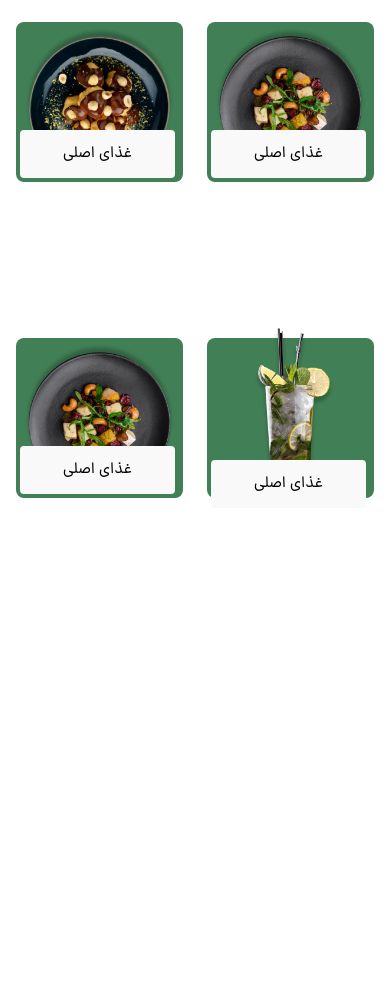
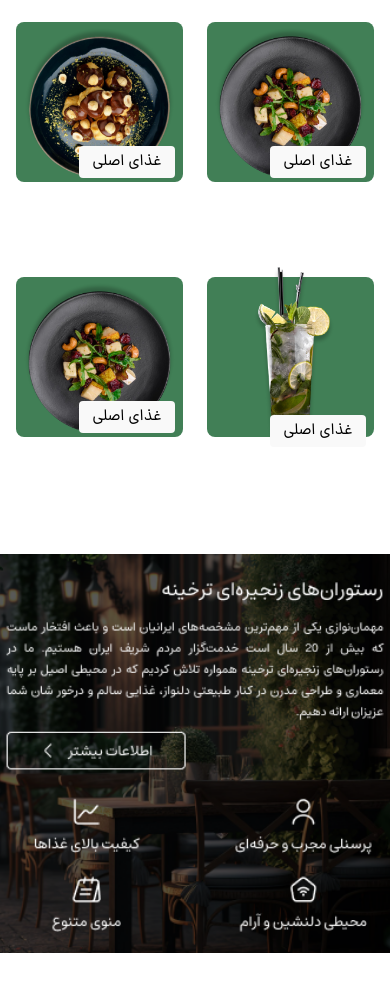
Before and after one commit to Amir-Sharafi-86/Tarkhine-Food, a website: page public/index.html in a window 390 px wide. Shown: the part 560-1552 px from the top of the page. Before the commit the page ends 1070 px from the top, so only its background shows below. Drawn offline with Linux system fonts and the light colour scheme; files whose address does not match are found by name.

Commit message:
add a section iframe && responsive

```diff
--- a/public/index.html
+++ b/public/index.html
@@ -51,7 +51,7 @@
 </header>
 <!-- Navigation Menu (hide) -->
 <div class="hidden bg-natural"  id="menu">
-  <ul class="text-black text-[20px] flex gap-x-2 lg:gap-x-6 whitespace-nowrap items-center flex-col py-2.5 ">
+  <ul class="text-black text-[20px] flex gap-x-2 lg:gap-x-6 whitespace-nowrap items-center flex-col py-2.5 mb-[1rem] ">
     <li><a href="" class="text-black text-2xl font-DanaDemibold active::text-white transition-colors">صفحه اصلی</a></li>
     <li><a href="" class=" active::text-white transition-colors">اعطای نمایندگی</a></li>
     <li><a href="" class=" active::text-white transition-colors">درباره ما</a></li>
@@ -61,8 +61,8 @@
 <!-- === Main === -->
 <main>
   <!-- Slider -->
-  <div class="w-full h-[336px]">
-    <img src="../imges/Slider.png" alt="slider" class="w-full h-full object-cover">
+  <div class="w-full">
+    <img src="../imges/Slider.png" alt="slider" class="w-full  h-[336px] object-cover">
   </div>
 <!-- Section product -->
 <section class="mx-auto mt-[75px]">
@@ -73,34 +73,42 @@
           <div class="md:w-full h-[160px] bg-natural px-2 rounded-lg relative  mb-3 flex justify-center items-center">
             <div class="relative">
                 <img src="../imges/Section-1/image (2).png" class="rotate-180" alt="">
-                <button class="absolute bottom-0 w-[155px] h-[48px] rounded bg-[#F9F9F9] mx-auto my-auto">غذای اصلی</button>
+                <button class="absolute bottom-0 w-[96px] md:w-[155px] h-[32px] md:h-[48px] rounded bg-[#F9F9F9] mx-auto my-auto">غذای اصلی</button>
             </div>
          </div>
           <!-- product 1 -->
           <div class="md:w-full h-[160px] bg-natural px-2 rounded-lg relative  mb-3 flex justify-center items-center">
             <div class="relative">
                 <img src="../imges/Section-1/image (3).png" class="rotate-180" alt="">
-                <button class="absolute bottom-0 w-[155px] h-[48px] rounded bg-[#F9F9F9] mx-auto my-auto">غذای اصلی</button>
+                <button class="absolute bottom-0 w-[96px] md:w-[155px] h-[32px] md:h-[48px] rounded bg-[#F9F9F9] mx-auto my-auto">غذای اصلی</button>
             </div>
          </div>
           <!-- product 3 -->
-          <div class="md:w-full h-[160px] bg-natural px-2 rounded-lg relative  mb-3 flex justify-center items-center mt-[7.5rem] lg:mt-0 lg:mt-0">
+          <div class="md:w-full h-[160px] bg-natural px-2 rounded-lg relative  mb-3 flex justify-center items-center mt-[3.7rem] md:mt-0 ">
             <div class="relative">
                 <img src="../imges/Section-1/image (4).png" alt="">
-                <button class="absolute bottom-0 w-[155px] h-[48px] rounded bg-[#F9F9F9] mx-auto my-auto">غذای اصلی</button>
+                <button class="absolute bottom-0 w-[96px] md:w-[155px] h-[32px] md:h-[48px] rounded bg-[#F9F9F9] mx-auto my-auto">غذای اصلی</button>
             </div>
          </div>
           <!-- product 4 -->
-          <div class="md:w-full h-[160px] bg-natural px-2 rounded-lg relative  mb-3 flex justify-center items-center mt-[7.5rem] lg:mt-0">
+          <div class="md:w-full h-[160px] bg-natural px-2 rounded-lg relative  mb-3 flex justify-center items-center mt-[3.7rem]  md:mt-0">
             <div class="relative">
                 <img src="../imges/Section-1/image (2).png" class="rotate-180" alt="">
-                <button class="absolute bottom-0 w-[155px] h-[48px] rounded bg-[#F9F9F9] mx-auto my-auto">غذای اصلی</button>
+                <button class="absolute bottom-0 w-[96px] md:w-[155px] h-[32px] md:h-[48px] rounded bg-[#F9F9F9] mx-auto my-auto">غذای اصلی</button>
             </div>
          </div>
       </div>
   </div>
 </section>
-
+<!-- Section Info  -->
+<section class="my-[105px]">
+  <div>
+    <!-- Desktop -->
+    <img src="../imges/about.png" class="hidden lg:block w-full object-cover  h-[420px]" alt="">
+    <!-- Mobile -->
+    <img src="../imges/Introduction.png" class="block lg:hidden w-full object-cover  h-[399px]" alt="">
+  </div>
+</section>
 </main>
 <script src="./scripts/app.js"></script>
 </body>
```
Also changed, not shown: imges/Introduction.png (added), imges/about.png (added), public/styles/app.css.
